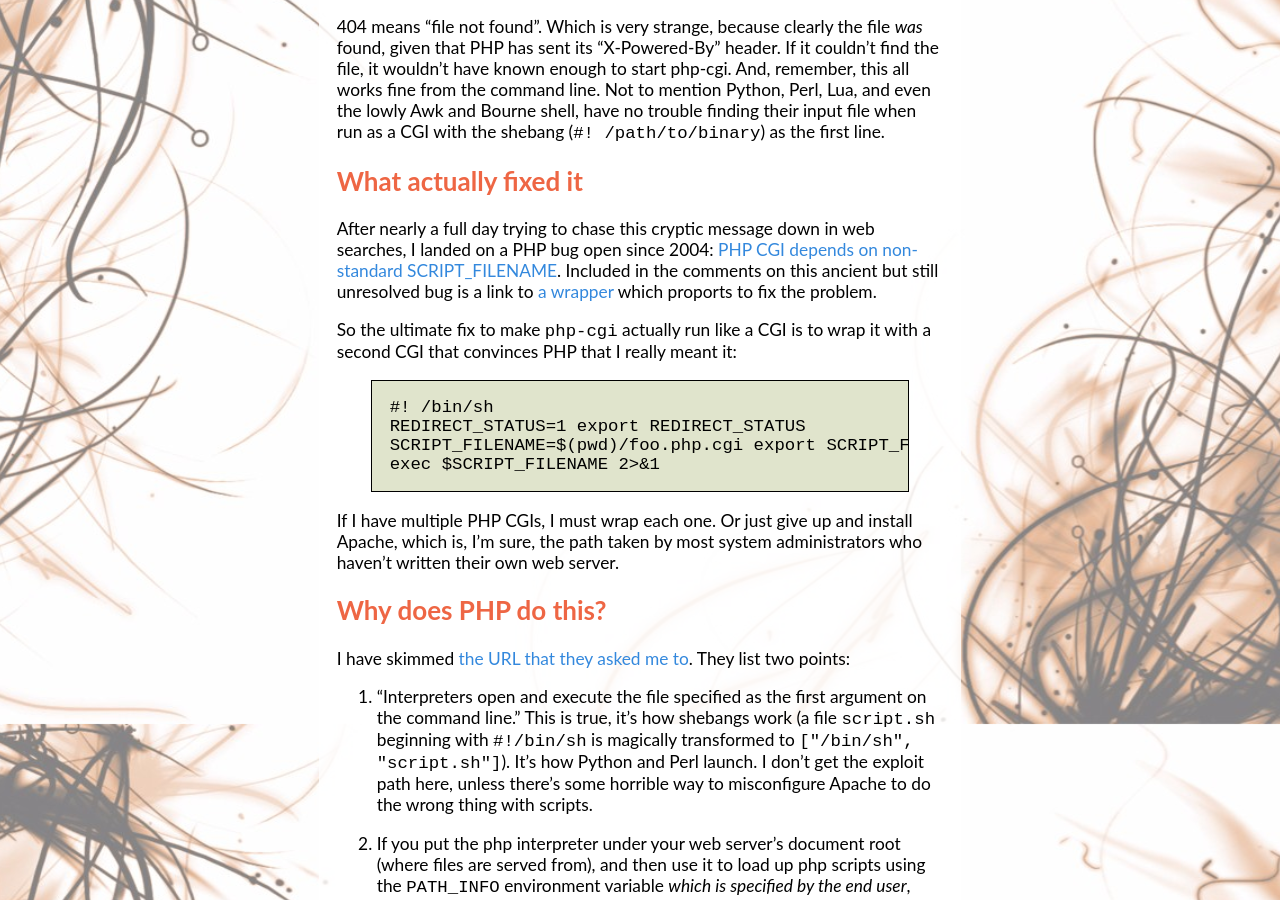
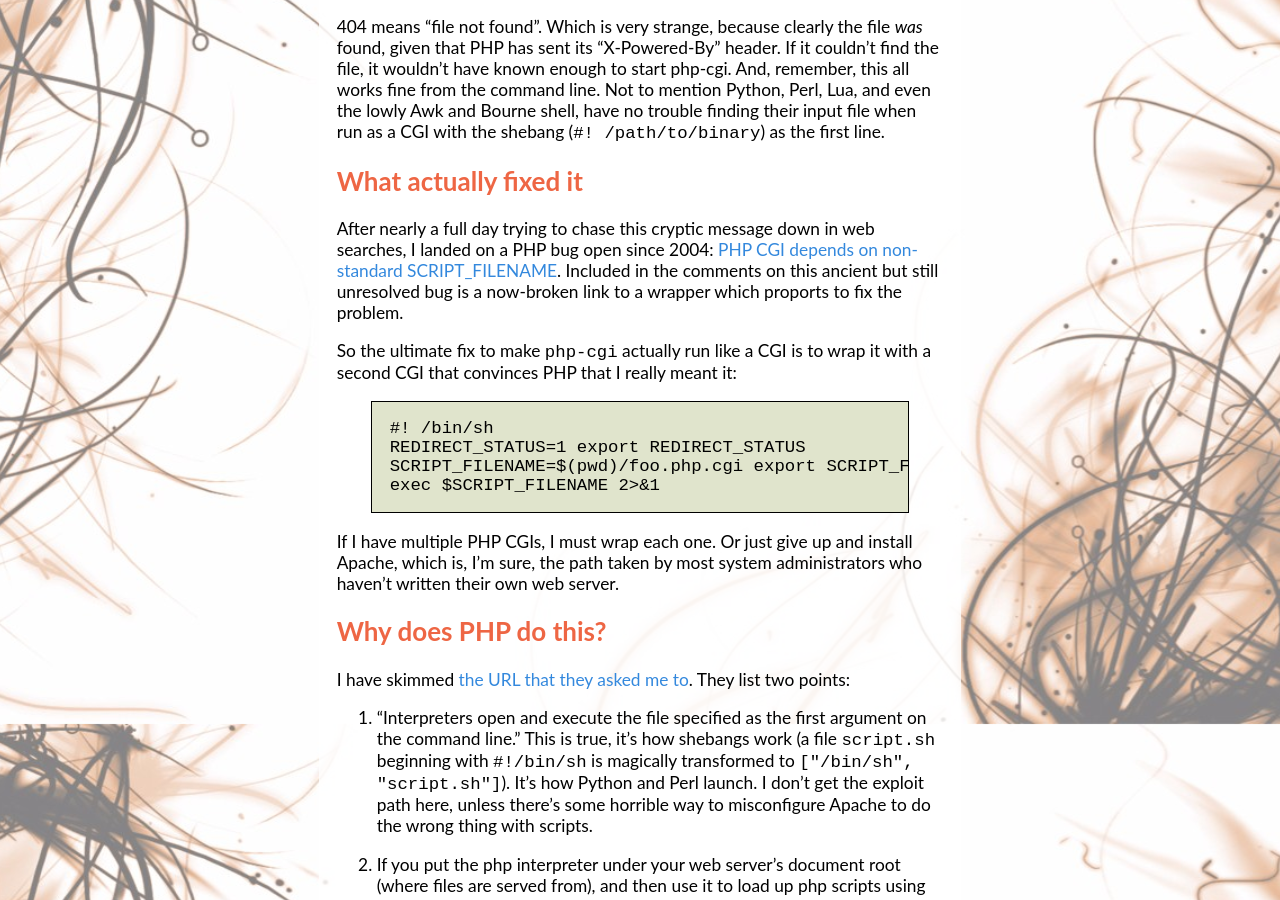
Before and after one commit to nealey/homepage, a Jekyll site: the page built from papers/php-cgi.md, in a window 1280 px wide and 900 px high, scrolled down 1976 px. Built offline with Jekyll 4.4.1, drawn with Linux system fonts in a browser that asks for light colours.

Commit message:
Update broken links on php-cgi

```diff
--- a/papers/php-cgi.md
+++ b/papers/php-cgi.md
@@ -3,11 +3,11 @@
 ---
 
 I'm the author of the
-[eris HTTPd](http://woozle.org/~neale/src/eris.html),
+[eris HTTPd](https://github.com/nealey/eris),
 a small web server intended for use on embedded Linux devices with low RAM and low storage.
 I've used other web servers (boa, mathopd, thttpd, etc.) for years,
 and this problem has been present for as long as I can remember.
-A [recent gripe post about PHP](http://me.veekun.com/blog/2012/04/09/php-a-fractal-of-bad-design/)
+A [recent gripe post about PHP](https://eev.ee/blog/2012/04/09/php-a-fractal-of-bad-design/)
 inspired me to document it.
 
 The Situation
@@ -111,8 +111,8 @@
 After nearly a full day trying to chase this cryptic message down in web searches,
 I landed on a PHP bug open since 2004:
 [PHP CGI depends on non-standard SCRIPT_FILENAME](https://bugs.php.net/bug.php?id=28227).
-Included in the comments on this ancient but still unresolved bug is a link to
-[a wrapper](http://pastebin.ca/1296199)
+Included in the comments on this ancient but still unresolved bug is a now-broken link to
+a wrapper
 which proports to fix the problem.
 
 So the ultimate fix to make `php-cgi` actually run like a CGI is to wrap it
@@ -132,7 +132,7 @@
 Why does PHP do this?
 ---------------------
 
-I have skimmed [the URL that they asked me to](http://us3.php.net/manual/en/security.cgi-bin.attacks.php).
+I have skimmed [the URL that they asked me to](https://php.net/manual/en/security.cgi-bin.attacks.php).
 They list two points:
 
 1. "Interpreters open and execute the file specified as the first argument on the command line." This is true, it's how shebangs work (a file `script.sh` beginning with `#!/bin/sh` is magically transformed to `["/bin/sh", "script.sh"]`). It's how Python and Perl launch. I don't get the exploit path here, unless there's some horrible way to misconfigure Apache to do the wrong thing with scripts.
```
